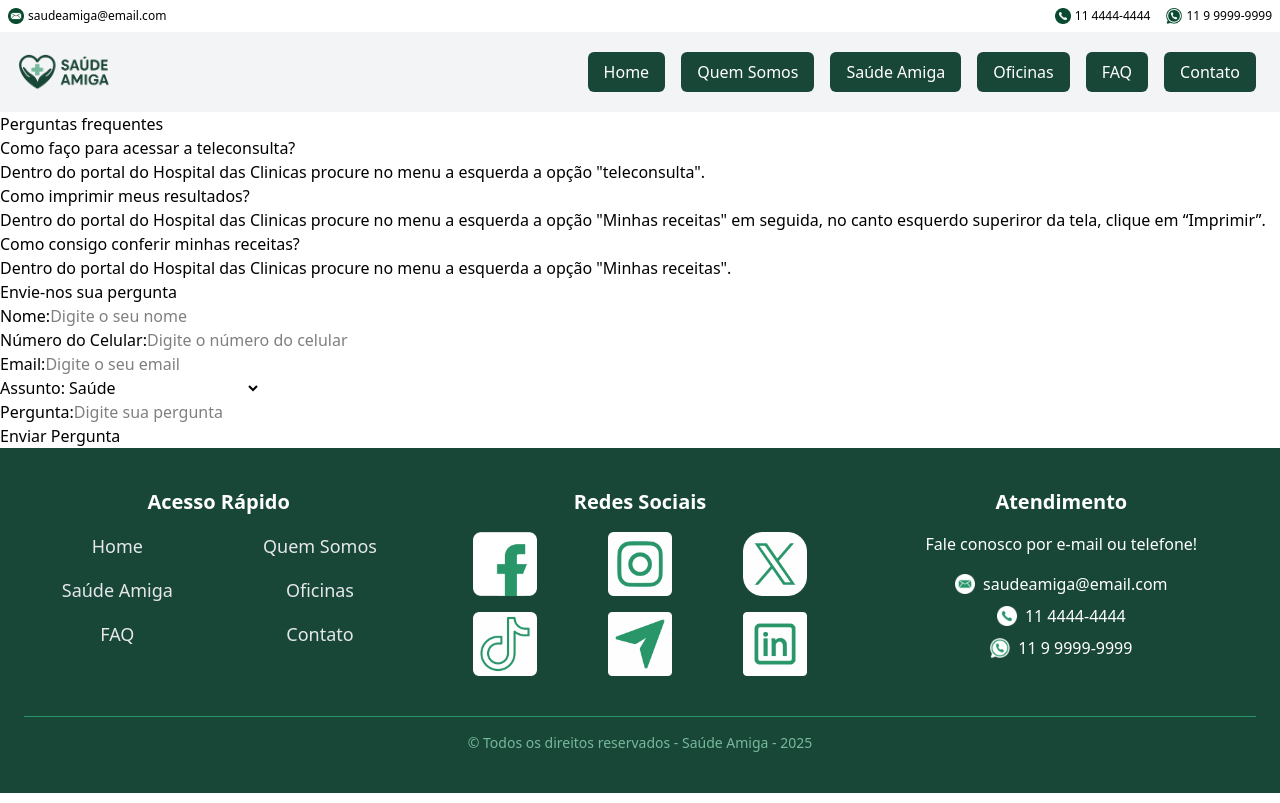
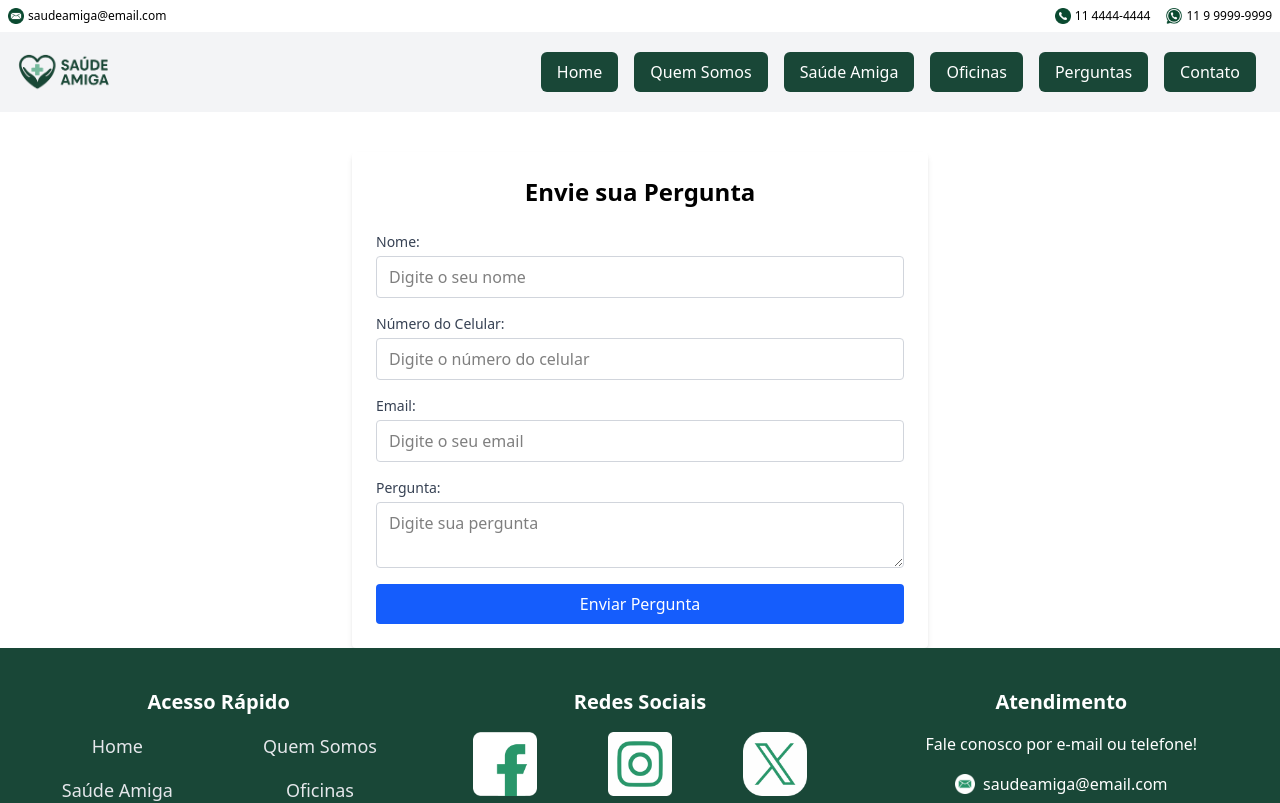
Before and after one commit to saude-amiga/react-amigo, a React (Vite) app: page /perguntas-frequentes in a window 1280 px wide. Shown: the top 803 px of the page. Built offline with nearby package versions, Linux system fonts and the light colour scheme.

Commit message:
Mudança pequena na página faq

```diff
--- a/src/components/AcessoRapido/AcessoRapido.tsx
+++ b/src/components/AcessoRapido/AcessoRapido.tsx
@@ -7,7 +7,7 @@ export default function AcessoRapido() {
       <Link to="/quem-somos" className="hover:underline text-center">Quem Somos</Link>
       <Link to="/saude-amiga" className="hover:underline text-center">Saúde Amiga</Link>
       <Link to="/oficinas" className="hover:underline text-center">Oficinas</Link>
-      <Link to="/perguntas-frequentes" className="hover:underline text-center">FAQ</Link>
+      <Link to="/perguntas-frequentes" className="hover:underline text-center">Perguntas</Link>
       <Link to="/contato" className="hover:underline text-center">Contato</Link>
     </nav>
   );
--- a/src/components/Menu/Menu.tsx
+++ b/src/components/Menu/Menu.tsx
@@ -20,7 +20,7 @@ export default function Menu() {
             <Link to="/quem-somos" className="block px-4 py-2 rounded hover:bg-[#76b99d] hover:text-white transition">Quem Somos</Link>
             <Link to="/saude-amiga" className="block px-4 py-2 rounded hover:bg-[#76b99d] hover:text-white transition">Saúde Amiga</Link>
             <Link to="/oficinas" className="block px-4 py-2 rounded hover:bg-[#76b99d] hover:text-white transition">Oficinas</Link>
-            <Link to="/perguntas-frequentes" className="block px-4 py-2 rounded hover:bg-[#76b99d] hover:text-white transition">FAQ</Link>
+            <Link to="/perguntas-frequentes" className="block px-4 py-2 rounded hover:bg-[#76b99d] hover:text-white transition">Perguntas</Link>
             <Link to="/contato" className="block px-4 py-2 rounded hover:bg-[#76b99d] hover:text-white transition">Contato</Link>
           </nav>
         </div>
@@ -31,7 +31,7 @@ export default function Menu() {
         <Link to="/quem-somos" className="px-4 py-2 rounded-md bg-[#194737] hover:bg-[#29966a] transition">Quem Somos</Link>
         <Link to="/saude-amiga" className="px-4 py-2 rounded-md bg-[#194737] hover:bg-[#29966a] transition">Saúde Amiga</Link>
         <Link to="/oficinas" className="px-4 py-2 rounded-md bg-[#194737] hover:bg-[#29966a] transition">Oficinas</Link>
-        <Link to="/perguntas-frequentes" className="px-4 py-2 rounded-md bg-[#194737] hover:bg-[#29966a] transition">FAQ</Link>
+        <Link to="/perguntas-frequentes" className="px-4 py-2 rounded-md bg-[#194737] hover:bg-[#29966a] transition">Perguntas</Link>
         <Link to="/contato" className="px-4 py-2 rounded-md bg-[#194737] hover:bg-[#29966a] transition">Contato</Link>
       </div>
     </div>
--- a/src/routes/Faq/index.tsx
+++ b/src/routes/Faq/index.tsx
@@ -1,76 +1,86 @@
-export default function Faq() {
+import { useState, useEffect } from 'react';
+import { useNavigate, useParams } from 'react-router-dom';
+
+export default function FormPergunta() {
+  const [formData, setFormData] = useState({
+    nome: '',
+    celular: '',
+    email: '',
+    pergunta: '',
+  });
+
+  const navigate = useNavigate();
+  const { id } = useParams(); // Exemplo de uso, caso queira usar um ID na URL
+
+  useEffect(() => {
+    if (id) {
+      console.log(`Carregando dados para ID: ${id}`);
+      // Aqui você poderia buscar dados existentes, se necessário
+    }
+  }, [id]);
+
+  const handleChange = (e) => {
+    setFormData({ ...formData, [e.target.name]: e.target.value });
+  };
+
+  const handleSubmit = (e) => {
+    e.preventDefault();
+    console.log('Dados enviados:', formData);
+    navigate('/obrigado'); // Redireciona após envio
+  };
+
   return (
-        <main>
-            <section className="sec-faq">
-                <h2 className="color2">Perguntas frequentes</h2>
-                <div className="faq">
-                    <div className="pergunta">
-                        <h3>Como faço para acessar a teleconsulta?
-                        </h3>
+    <div className="max-w-xl mx-auto mt-10 p-6 bg-white rounded shadow-md">
+      <h2 className="text-2xl font-bold mb-6 text-center">Envie sua Pergunta</h2>
+      <form onSubmit={handleSubmit} className="space-y-4">
+        <div>
+          <label className="block text-sm font-medium text-gray-700">Nome:</label>
+          <input
+            type="text"
+            name="nome"
+            placeholder="Digite o seu nome"
+            value={formData.nome}
+            onChange={handleChange}
+            className="mt-1 block w-full border border-gray-300 rounded px-3 py-2 focus:outline-none focus:ring focus:border-blue-300"
+            required
+          />
         </div>
-                    <div className="resposta">
-                        <p>Dentro do <a href="https://portaldopaciente.hc.fm.usp.br/teleconsulta">portal do Hospital das Clinicas</a> procure no menu a esquerda a opção "teleconsulta". </p>
+
+        <div>
+          <label className="block text-sm font-medium text-gray-700">Número do Celular:</label>
+          <input
+            type="tel"
+            name="celular"
+            placeholder="Digite o número do celular"
+            value={formData.celular}
+            onChange={handleChange}
+            className="mt-1 block w-full border border-gray-300 rounded px-3 py-2 focus:outline-none focus:ring focus:border-blue-300"
+            required
+          />
         </div>
+
+        <div>
+          <label className="block text-sm font-medium text-gray-700">Email:</label>
+          <input type="email" name="email" placeholder="Digite o seu email"
+ value={formData.email}
+            onChange={handleChange}
+            className="mt-1 block w-full border border-gray-300 rounded px-3 py-2 focus:outline-none focus:ring focus:border-blue-300"
+            required
+          />
         </div>
-                <div className="faq">
-                    <div className="pergunta">
-                        <h3>Como imprimir meus resultados?</h3>
+
+        <div>
+          <label className="block text-sm font-medium text-gray-700">Pergunta:</label>
+          <textarea name="pergunta" placeholder="Digite sua pergunta" value={formData.pergunta} onChange={handleChange}
+            className="mt-1 block w-full border border-gray-300 rounded px-3 py-2 focus:outline-none focus:ring focus:border-blue-300"
+            required
+          />
         </div>
-                    <div className="resposta">
-                        <p>Dentro do <a href="https://portaldopaciente.hc.fm.usp.br/resultados">portal do Hospital das Clinicas</a> procure no menu a esquerda a opção "Minhas receitas" em seguida, no canto esquerdo superiror da tela, clique em “Imprimir”.</p>
-                    </div>
-                </div>
-                <div className="faq">
-                    <div className="pergunta">
-                        <h3>Como consigo conferir minhas receitas?</h3>
-                    </div>
-                    <div className="resposta">
-                        <p>Dentro do <a href="https://portaldopaciente.hc.fm.usp.br/receitas">portal do Hospital das Clinicas</a> procure no menu a esquerda a opção "Minhas receitas". </p>
-                    </div>
-                </div>
-            </section>
 
-            <section>
-                <div>
-                    <h2>Envie-nos sua pergunta</h2>
-                    <div>
-                        <form id="formPerg">
-                            <div>
-                                <label htmlFor="idNome">Nome:</label>
-                                <input type="text" name="nome" id="idNome" placeholder="Digite o seu nome" />
-                            </div>
-                            <div>
-                                <label htmlFor="idCelular">Número do Celular:</label>
-                                <input type="tel" name="celular" id="idCelular" placeholder="Digite o número do celular" />
-                            </div>
-                            <div>
-                                <label htmlFor="idEmail">Email:</label>
-                                <input type="text" name="email" id="idEmail" placeholder="Digite o seu email" />
-                            </div>
-                            <div>
-                                <label htmlFor="idAssunto">Assunto:</label>
-                                <select name="assunto" id="idAssunto">
-                                    <option value="saude">Saúde</option>
-                                    <option value="aplicativoHC">Aplicativo HC</option>
-                                    <option value="aplicativoSA">Aplicativo Saúde Amiga</option>
-                                    <option value="assistente-virtual">Assistente Virtual</option>
-                                    <option value="site">Site</option>
-                                    <option value="oficinas">Oficinas</option>
-                                    <option value="outros">Outros</option>
-                                </select>
-                            </div>
-                            <div>
-                                <label htmlFor="idPergunta">Pergunta:</label>
-                                <input type="text" name="pergunta" id="idPergunta" placeholder="Digite sua pergunta" />
-                            </div>
-                            <div>
-                                <button type="submit" id="botaoEnviar" className="botaoenviar">Enviar Pergunta</button>
-                            </div>
+        <button type="submit"className="w-full bg-blue-600 text-white py-2 px-4 rounded hover:bg-blue-700 transition">
+          Enviar Pergunta
+        </button>
       </form>
     </div>
-                </div>
-            </section>
-        </main>
-
-    )
+  );
 }
```
Lines whose indentation alone changed are shown as unchanged.
